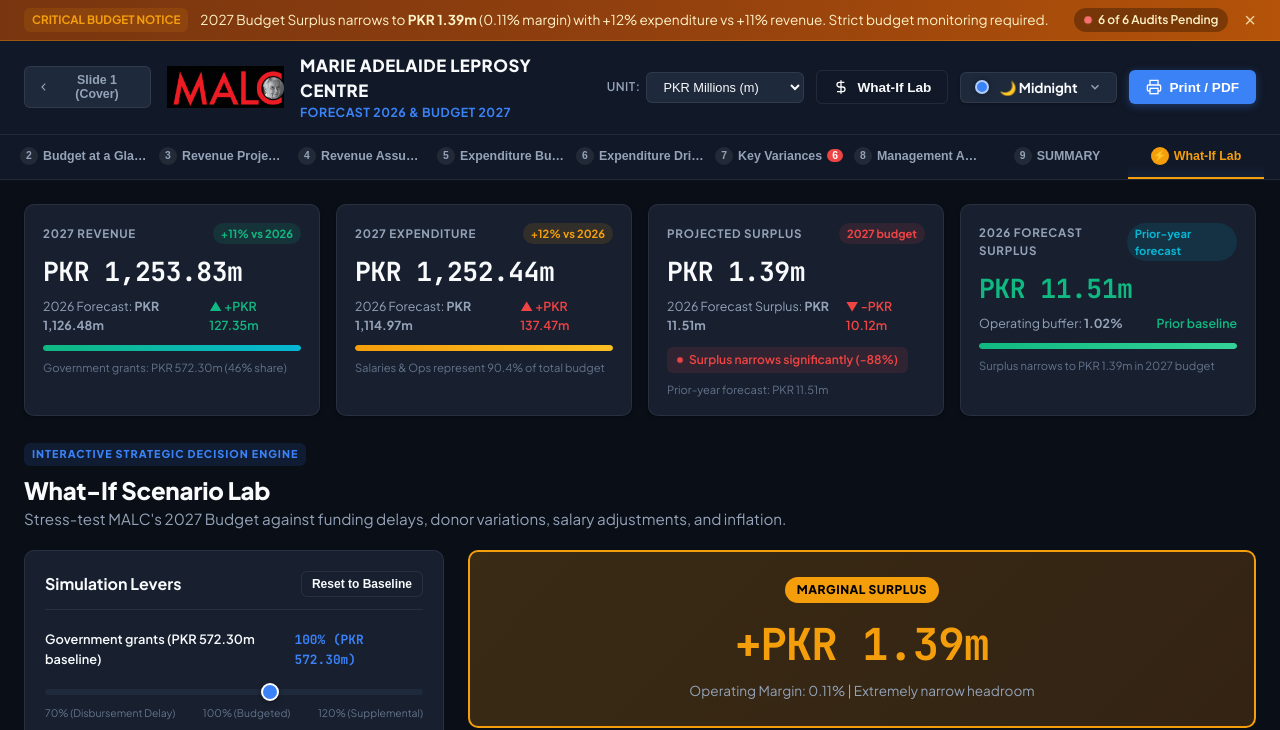
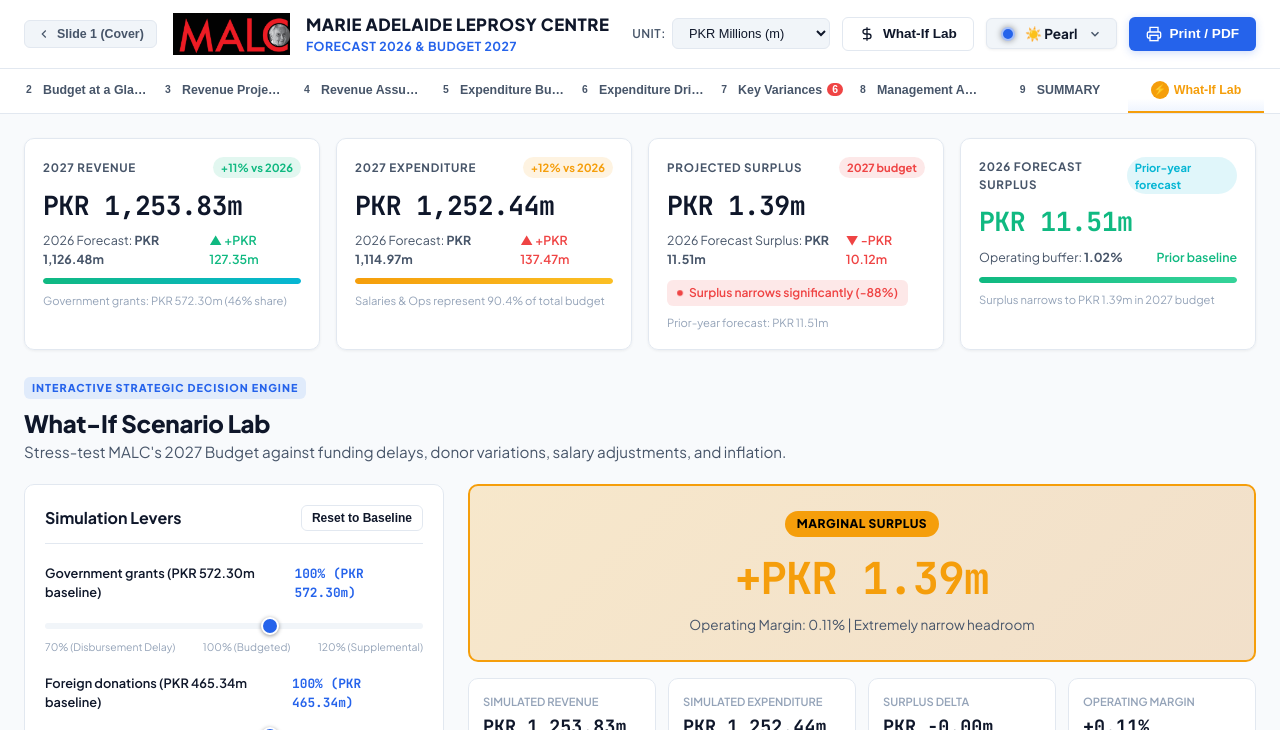
Before and after one commit to fnsacademy2-cell/budget, a plain HTML site: page index.html in a window 1280 px wide. Both pictures are taken after a click on the button "⚡ Jump to What-If Simulator". Shown: the top 730 px of the page. Drawn offline with Linux system fonts and the light colour scheme.

Commit message:
Add files via upload

```diff
--- a/app.js
+++ b/app.js
@@ -357,16 +357,6 @@
 
 const AVAILABLE_THEMES = [
   {
-    id: "theme-dark",
-    name: "Executive Midnight",
-    shortName: "Midnight",
-    icon: "🌙",
-    accent: "#3b82f6",
-    bg: "#0a0e17",
-    category: "Dark Slate",
-    desc: "Default executive dark slate with glowing cobalt accents"
-  },
-  {
     id: "theme-light",
     name: "Clean Pearl",
     shortName: "Pearl",
@@ -375,6 +365,16 @@
     bg: "#f8fafc",
     category: "Light Theme",
     desc: "Crisp boardroom white with sharp typography and soft contrast"
+  },
+  {
+    id: "theme-dark",
+    name: "Executive Midnight",
+    shortName: "Midnight",
+    icon: "🌙",
+    accent: "#3b82f6",
+    bg: "#0a0e17",
+    category: "Dark Slate",
+    desc: "Executive dark slate with glowing cobalt accents"
   },
   {
     id: "theme-emerald",
@@ -520,8 +520,8 @@
 }
 
 function initTheme() {
-  // Load saved theme or default
-  const savedThemeId = localStorage.getItem("malc_theme") || "theme-dark";
+  // Load saved theme or default (Clean Pearl Light)
+  const savedThemeId = localStorage.getItem("malc_theme") || "theme-light";
   const validTheme = AVAILABLE_THEMES.find(t => t.id === savedThemeId) || AVAILABLE_THEMES[0];
 
   AVAILABLE_THEMES.forEach(t => document.body.classList.remove(t.id));
--- a/index.html
+++ b/index.html
@@ -30,7 +30,7 @@
   <link rel="stylesheet" href="style.css">
 </head>
 
-<body class="theme-dark landing-active">
+<body class="theme-light landing-active">
 
   <!-- ========================================================================
        SLIDE 1: FULL-SCREEN EXECUTIVE LANDING PAGE
@@ -48,10 +48,10 @@
       <div class="theme-picker-wrapper" id="landingThemePickerWrapper">
         <button id="landingThemeBtn" class="theme-toggle-trigger" aria-haspopup="true" aria-expanded="false"
           title="Switch visual presentation theme (Press T to cycle)">
-          <span class="theme-swatch-badge" id="landingThemeSwatch"></span>
+          <span class="theme-swatch-badge" id="landingThemeSwatch" style="background-color: #2563eb;"></span>
           <span class="theme-label-group">
             <span class="theme-sub-hint">Theme:</span>
-            <strong class="theme-title-active" id="landingActiveThemeTitle">Executive Midnight</strong>
+            <strong class="theme-title-active" id="landingActiveThemeTitle">Clean Pearl</strong>
           </span>
           <svg class="theme-chevron" viewBox="0 0 24 24" fill="none" stroke="currentColor" stroke-width="2.5">
             <polyline points="6 9 12 15 18 9" />
@@ -165,19 +165,6 @@
        ======================================================================== -->
   <div id="mainDashboardWrapper" class="dashboard-wrapper">
 
-    <!-- Top Executive Announcement Bar -->
-    <div class="top-announcement-bar" id="announcementBar">
-      <div class="announcement-content">
-        <span class="badge badge-warning">CRITICAL BUDGET NOTICE</span>
-        <span class="announcement-text">2027 Budget Surplus narrows to <strong>PKR 1.39m</strong> (0.11% margin) with
-          +12% expenditure vs +11% revenue. Strict budget monitoring required.</span>
-      </div>
-      <div class="announcement-actions">
-        <span class="audit-flag-count" id="auditBannerBadge" title="Points to verify against detailed schedules"><span
-            class="pulse-dot"></span> 6 Audit Checks Flagged</span>
-        <button class="announcement-close" id="closeAnnouncement" title="Dismiss banner">&times;</button>
-      </div>
-    </div>
 
     <!-- Header Navigation -->
     <header class="navbar">
@@ -222,9 +209,9 @@
           <div class="theme-picker-wrapper" id="dashThemePickerWrapper">
             <button id="themeToggle" class="theme-toggle-trigger dash-theme-trigger" aria-haspopup="true"
               aria-expanded="false" title="Switch visual theme (Press T to cycle)">
-              <span class="theme-swatch-badge" id="dashThemeSwatch"></span>
+              <span class="theme-swatch-badge" id="dashThemeSwatch" style="background-color: #2563eb;"></span>
               <span class="theme-label-group header-theme-labels">
-                <strong class="theme-title-active" id="dashActiveThemeTitle">Midnight</strong>
+                <strong class="theme-title-active" id="dashActiveThemeTitle">Pearl</strong>
               </span>
               <svg class="theme-chevron" viewBox="0 0 24 24" fill="none" stroke="currentColor" stroke-width="2.5">
                 <polyline points="6 9 12 15 18 9" />
--- a/style.css
+++ b/style.css
@@ -5,25 +5,25 @@
    ========================================================================== */
 
 :root {
-  /* Color Palette - Dark Theme Default */
-  --bg-primary: #0a0e17;
-  --bg-secondary: #111827;
-  --bg-surface: #1e293b;
-  --bg-card: rgba(30, 41, 59, 0.7);
-  --bg-card-hover: rgba(51, 65, 85, 0.8);
-  --bg-glass: rgba(17, 24, 39, 0.85);
-
-  --border-subtle: rgba(255, 255, 255, 0.08);
-  --border-hover: rgba(255, 255, 255, 0.18);
-  --border-accent: rgba(59, 130, 246, 0.5);
-
-  --text-main: #f8fafc;
-  --text-muted: #94a3b8;
-  --text-dim: #64748b;
-
-  --accent-blue: #3b82f6;
-  --accent-blue-hover: #2563eb;
-  --accent-blue-glow: rgba(59, 130, 246, 0.35);
+  /* Color Palette - Default (Clean Pearl Light) */
+  --bg-primary: #f8fafc;
+  --bg-secondary: #ffffff;
+  --bg-surface: #f1f5f9;
+  --bg-card: rgba(255, 255, 255, 0.95);
+  --bg-card-hover: #ffffff;
+  --bg-glass: rgba(255, 255, 255, 0.92);
+
+  --border-subtle: #e2e8f0;
+  --border-hover: #cbd5e1;
+  --border-accent: rgba(37, 99, 235, 0.45);
+
+  --text-main: #0f172a;
+  --text-muted: #475569;
+  --text-dim: #94a3b8;
+
+  --accent-blue: #2563eb;
+  --accent-blue-hover: #1d4ed8;
+  --accent-blue-glow: rgba(37, 99, 235, 0.22);
 
   --color-success: #10b981;
   --color-success-bg: rgba(16, 185, 129, 0.12);
@@ -36,10 +36,16 @@
   --color-purple: #8b5cf6;
   --color-indigo: #6366f1;
 
-  --shadow-sm: 0 1px 3px rgba(0,0,0,0.3);
-  --shadow-md: 0 4px 12px rgba(0,0,0,0.35);
-  --shadow-lg: 0 10px 30px rgba(0,0,0,0.5);
-  --shadow-glow: 0 0 30px rgba(59, 130, 246, 0.25);
+  --shadow-sm: 0 1px 3px rgba(0,0,0,0.06);
+  --shadow-md: 0 4px 12px rgba(0,0,0,0.08);
+  --shadow-lg: 0 10px 25px rgba(0,0,0,0.1);
+  --shadow-glow: 0 0 20px rgba(37, 99, 235, 0.15);
+
+  --landing-bg: radial-gradient(circle at 50% 15%, #dbeafe 0%, #f1f5f9 45%, #e2e8f0 100%);
+  --landing-glow-1: radial-gradient(ellipse at center, rgba(37, 99, 235, 0.16), transparent 70%);
+  --landing-glow-2: radial-gradient(ellipse at center, rgba(16, 185, 129, 0.12), transparent 70%);
+  --landing-card-bg: rgba(255, 255, 255, 0.88);
+  --landing-pill-bg: rgba(255, 255, 255, 0.75);
 
   --radius-sm: 6px;
   --radius-md: 10px;
```
